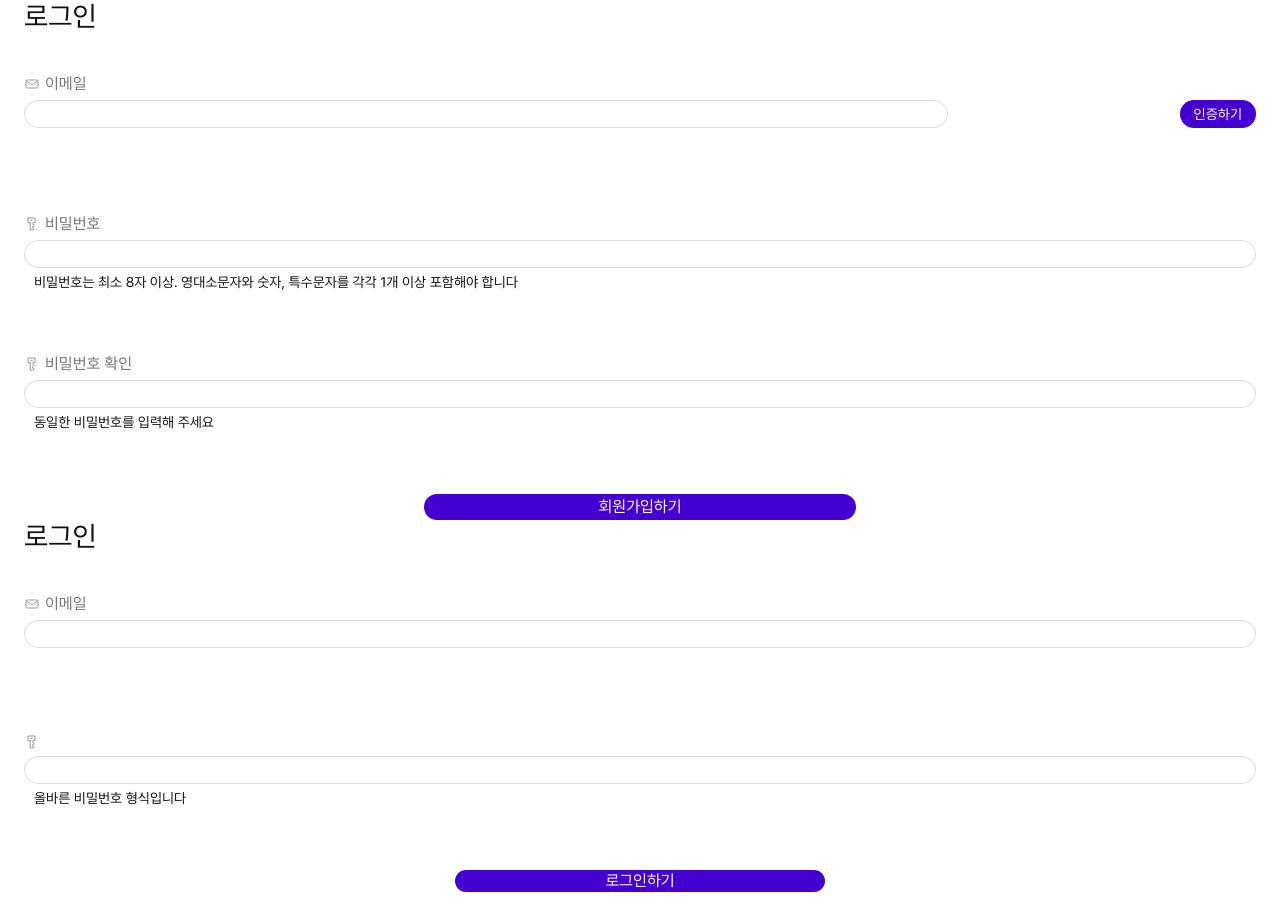
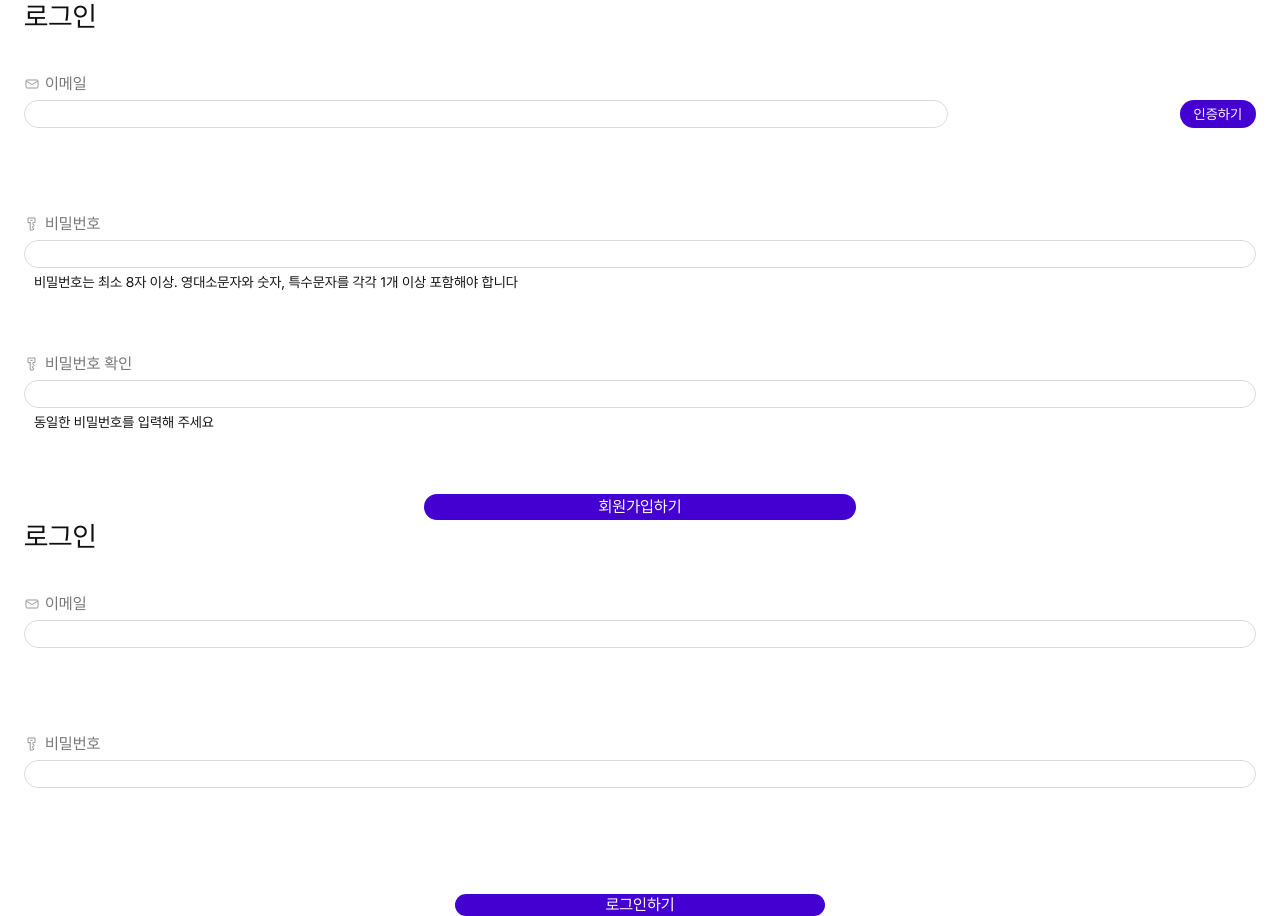
Before and after one commit to NovemberTwTwo/todo-list, a React (Create React App) app: page / in a window 1280 px wide. Before the commit the page ends 892 px from the top, so only its background shows below. Built offline with nearby package versions, Linux system fonts and the light colour scheme; no server answers.

Commit message:
feat : Added firebase login

```diff
--- a/src/components/Auth/EmailInput.tsx
+++ b/src/components/Auth/EmailInput.tsx
@@ -23,24 +23,15 @@ const EmailInput = ({
   const [inputData, setInputData] = useState<string>('');
 
   useEffect(() => {
-    console.log(inputData);
-    console.log(emailRegex.test(inputData));
-    const timer = setTimeout(
-      () => {
-        if (isRegister) {
-          if (inputData.length === 0) {
-            dispatch(emailNullAction());
-            return;
-          } else if (!emailRegex.test(inputData)) {
-            dispatch(emailErrorAction(inputData, '잘못된 이메일 형식입니다'));
-            return;
-          }
-        }
-        dispatch(emailCorrectAction(inputData));
-      },
-      isRegister ? 300 : 0,
-    );
-    return () => clearTimeout(timer);
+    if (isRegister) {
+      const timer = setTimeout(() => {
+        if (inputData.length === 0) dispatch(emailNullAction());
+        else if (!emailRegex.test(inputData))
+          dispatch(emailErrorAction(inputData, '잘못된 이메일 형식입니다'));
+        else dispatch(emailCorrectAction(inputData));
+      }, 300);
+      return () => clearTimeout(timer);
+    }
   }, [dispatch, inputData, isRegister]);
 
   return (
@@ -57,7 +48,10 @@ const EmailInput = ({
           $width={isRegister ? '75%' : '100%'}
           $warning={isError}
           value={inputData || ''}
-          onChange={(e) => setInputData(e.target.value)}
+          onChange={(e) => {
+            if (isRegister) setInputData(e.target.value);
+            else dispatch(emailCorrectAction(e.target.value));
+          }}
         />
         {isRegister && (
           <Button
--- a/src/components/Auth/LoginForm.tsx
+++ b/src/components/Auth/LoginForm.tsx
@@ -1,36 +1,85 @@
 import Card from '../UI/Card';
 import TextBox from '../UI/TextBox';
 import EmailInput from './EmailInput';
-import { authInitialState, authReducer } from '../../core/reducer/authReducer';
-import { useReducer } from 'react';
+import {
+  authInitialState,
+  authReducer,
+  emailErrorAction,
+  passwordErrorAction,
+} from '../../core/reducer/authReducer';
+import { useEffect, useReducer, useState } from 'react';
 import PasswordInput from './PasswordInput';
 import Button from '../UI/Button';
 import { FlexBox } from '../UI/Boxes';
+import { signInWithEmailAndPassword } from 'firebase/auth';
+import { firebaseAuth } from '../../core/firebase/firebaseConfig';
 
 const LoginForm = () => {
   const [loginData, dispatch] = useReducer(authReducer, authInitialState);
+  const [authErrorMessage, setAuthErrorMessage] = useState<string>('');
+
+  useEffect(() => {
+    setAuthErrorMessage('');
+  }, [loginData]);
+
+  const firebaseLogin = async () => {
+    signInWithEmailAndPassword(
+      firebaseAuth,
+      loginData.email.data,
+      loginData.password.data,
+    )
+      .then((userCredential) => {})
+      .catch(({ code }) => {
+        if (code === 'auth/invalid-login-credentials')
+          setAuthErrorMessage('잘못된 비밀번호 혹은 존재하지 않는 계정입니다.');
+      });
+  };
+
+  const loginSubmitHandler = async (e: React.FormEvent<HTMLFormElement>) => {
+    const { email, password } = loginData;
+    e.preventDefault();
+    if (email.isValid && password.isValid) {
+      firebaseLogin();
+      return;
+    }
+    !email.isValid &&
+      dispatch(emailErrorAction(email.data, '이메일을 입력해 주세요'));
+    !password.isValid &&
+      dispatch(passwordErrorAction(password.data, '비밀번호를 입력해 주세요'));
+  };
 
   return (
     <Card $start={1} $end={7}>
       <TextBox $fontSize={28} $lineHeight={32} $margin={'0 0 42px 0'}>
         로그인
       </TextBox>
-      <form action=''>
+      <form onSubmit={loginSubmitHandler}>
         <EmailInput
           dispatch={dispatch}
           isError={
-            !loginData.email.isValid && loginData.email.message.length !== 0
+            (!loginData.email.isValid &&
+              loginData.email.message.length !== 0) ||
+            authErrorMessage !== ''
           }
           errorMessage={loginData.email.message}
         />
         <PasswordInput
           dispatch={dispatch}
           isError={
-            !loginData.password.isValid &&
-            loginData.password.message.length !== 0
+            (!loginData.password.isValid &&
+              loginData.password.message.length !== 0) ||
+            authErrorMessage !== ''
           }
-          errorMessage={loginData.password.message}
-        />
+          errorMessage={loginData.password.message}>
+          비밀번호
+        </PasswordInput>
+        <TextBox
+          $fontSize={14}
+          $margin={'4px 10px 0 10px'}
+          $warning={true}
+          $height='20px'>
+          {authErrorMessage}
+        </TextBox>
         <FlexBox $justifyContents='center'>
           <Button
             type='submit'
--- a/src/components/Auth/PasswordInput.tsx
+++ b/src/components/Auth/PasswordInput.tsx
@@ -25,37 +25,30 @@ const PasswordInput = ({
   const [inputData, setInputData] = useState<string>('');
 
   useEffect(() => {
-    if (!setPasswordRef) {
-      const timer = setTimeout(
-        () => {
-          if (isRegister) {
-            if (inputData.length === 0) {
-              dispatch(passwordNullAction());
-              return;
-            } else if (inputData.length < 8) {
+    if (!setPasswordRef && isRegister) {
+      const timer = setTimeout(() => {
+        if (inputData.length === 0) dispatch(passwordNullAction());
+        else if (inputData.length < 8)
           dispatch(
             passwordErrorAction(
               inputData,
               '비밀번호는 최소 8자 이상이여야 합니다',
             ),
           );
-              return;
-            } else if (!passwordRegex.test(inputData)) {
+        else if (!passwordRegex.test(inputData))
           dispatch(
             passwordErrorAction(
               inputData,
-                  '비밀번호는 최소 1개 이상의 영어 대문자, 소문자 그리고 숫자와 특수문자를 포함하여야 합니다.',
+              '비밀번호는 최소 1개 이상의 영어 대문자, 소문자 그리고 숫자와 특수문자를 포함하여야 합니다',
             ),
           );
-              return;
-            }
-          }
-          dispatch(passwordCorrectAction(inputData));
-        },
-        isRegister ? 300 : 0,
+        else
+          dispatch(
+            passwordCorrectAction(inputData, '올바른 비밀번호 형식입니다'),
           );
+      }, 300);
       return () => clearTimeout(timer);
-    } else {
+    } else if (setPasswordRef) {
       setPasswordRef(inputData);
     }
   }, [dispatch, inputData, isRegister, setPasswordRef]);
@@ -75,7 +68,10 @@ const PasswordInput = ({
           $width='100%'
           $warning={isError}
           value={inputData || ''}
-          onChange={(e) => setInputData(e.target.value)}
+          onChange={(e) => {
+            if (isRegister) setInputData(e.target.value);
+            else dispatch(passwordCorrectAction(e.target.value));
+          }}
         />
       </FlexBox>
       <TextBox
--- a/src/components/Auth/RegisterForm.tsx
+++ b/src/components/Auth/RegisterForm.tsx
@@ -24,22 +24,17 @@ const RegisterForm = () => {
   };
 
   const firebaseRegister = async () => {
-    try {
-      const createdUser = await createUserWithEmailAndPassword(
-        firebaseAuth,
-        registerData.email.data,
-        registerData.password.data,
-      );
-      console.log(createdUser);
-    } catch (err) {
-      console.log(err);
-    }
+    await createUserWithEmailAndPassword(
+      firebaseAuth,
+      registerData.email.data,
+      registerData.password.data,
+    )
+      .then((userCredential) => {})
+      .catch((err) => {});
   };
 
   const registerSubmitHandler = async (e: React.FormEvent<HTMLFormElement>) => {
     const { email, password } = registerData;
-    console.log(passwordRef.current);
-    console.log(registerData.password);
     e.preventDefault();
     if (registerData.password.data !== passwordRef.current) {
       setIsChecked(false);
--- a/src/core/reducer/authReducer.ts
+++ b/src/core/reducer/authReducer.ts
@@ -10,7 +10,7 @@ const PASSWORD_CORRECT: string = 'PASSWORD_CORRECT';
 interface ActionType {
   type: string;
   payload: string;
-  error: string;
+  message: string;
 }
 
 const authInitialState: AuthData = {
@@ -43,7 +43,7 @@ const authReducer = (state: AuthData, action: ActionType): AuthData => {
         email: {
           data: action.payload,
           isValid: false,
-          message: action.error,
+          message: action.message,
         },
       };
     case EMAIL_CORRECT:
@@ -70,7 +70,7 @@ const authReducer = (state: AuthData, action: ActionType): AuthData => {
         password: {
           data: '',
           isValid: false,
-          message: action.error,
+          message: action.message,
         },
       };
     case PASSWORD_CORRECT:
@@ -79,7 +79,7 @@ const authReducer = (state: AuthData, action: ActionType): AuthData => {
         password: {
           data: action.payload,
           isValid: true,
-          message: '올바른 비밀번호 형식입니다',
+          message: action.message,
         },
       };
     default:
@@ -88,33 +88,36 @@ const authReducer = (state: AuthData, action: ActionType): AuthData => {
 };
 
 const emailNullAction = (): ActionType => {
-  return { type: EMAIL_NULL, payload: '', error: '' };
+  return { type: EMAIL_NULL, payload: '', message: '' };
 };
 
 const emailErrorAction = (
   inputValue: string,
   errorMessage: string,
 ): ActionType => {
-  return { type: EMAIL_ERROR, payload: inputValue, error: errorMessage };
+  return { type: EMAIL_ERROR, payload: inputValue, message: errorMessage };
 };
 
 const emailCorrectAction = (inputValue: string): ActionType => {
-  return { type: EMAIL_CORRECT, payload: inputValue, error: '' };
+  return { type: EMAIL_CORRECT, payload: inputValue, message: '' };
 };
 
 const passwordNullAction = (): ActionType => {
-  return { type: PASSWORD_NULL, payload: '', error: '' };
+  return { type: PASSWORD_NULL, payload: '', message: '' };
 };
 
 const passwordErrorAction = (
   inputValue: string,
   errorMessage: string,
 ): ActionType => {
-  return { type: PASSWORD_ERROR, payload: inputValue, error: errorMessage };
+  return { type: PASSWORD_ERROR, payload: inputValue, message: errorMessage };
 };
 
-const passwordCorrectAction = (inputValue: string): ActionType => {
-  return { type: PASSWORD_CORRECT, payload: inputValue, error: '' };
+const passwordCorrectAction = (
+  inputValue: string,
+  message: string = '',
+): ActionType => {
+  return { type: PASSWORD_CORRECT, payload: inputValue, message };
 };
 
 export {
```
Lines whose indentation alone changed are shown as unchanged.
